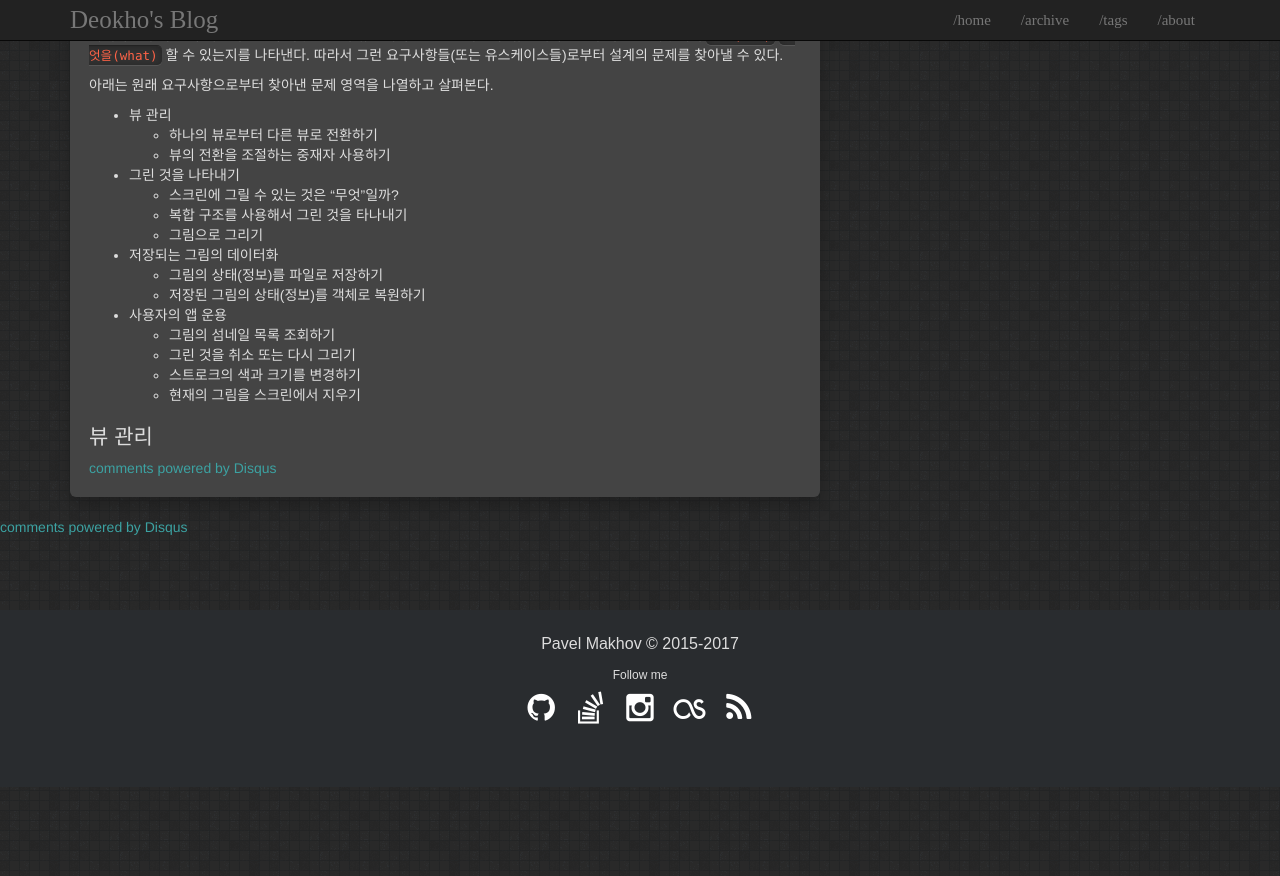
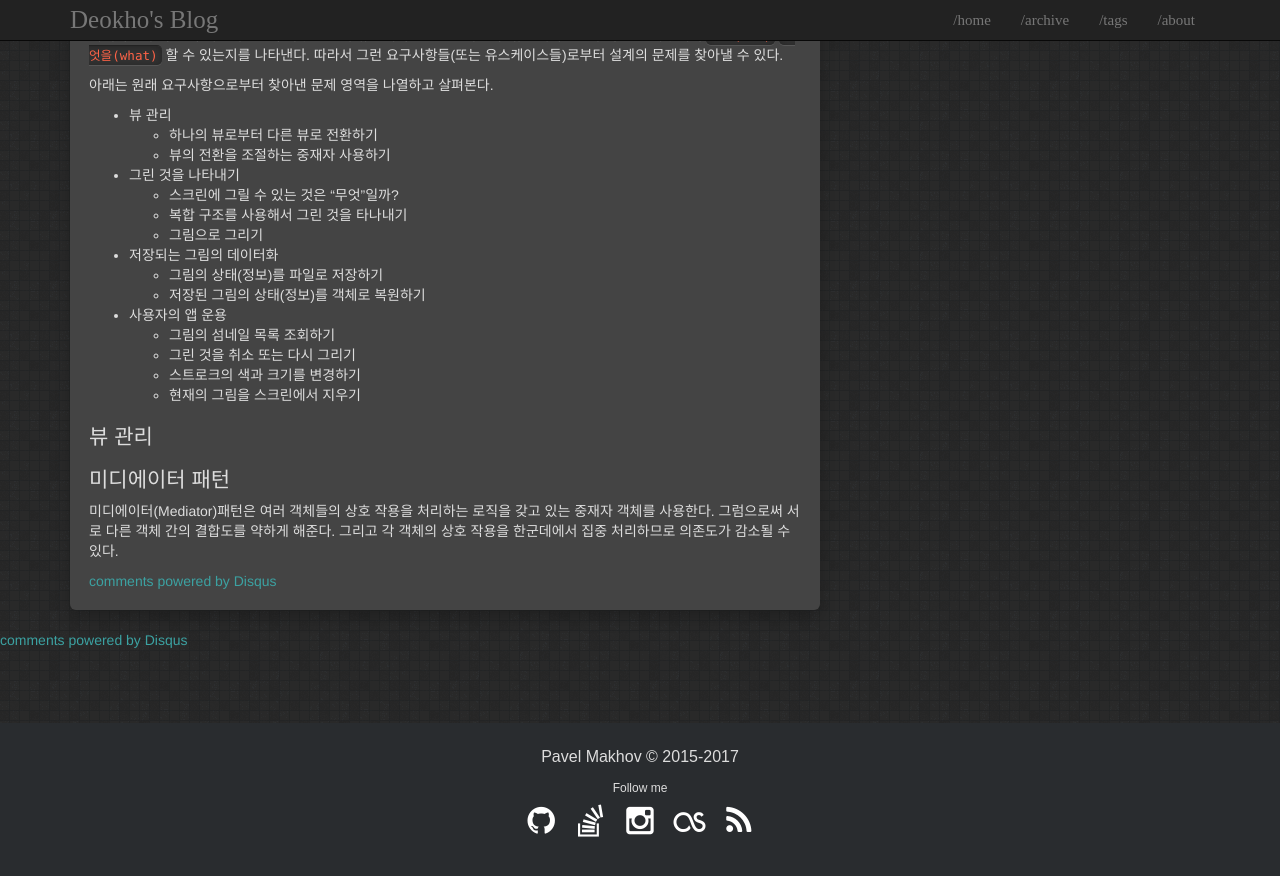
Before and after one commit to LeeDeokho/LeeDeokHo.github.io, a Jekyll site: the page built from _posts/iOS/ObjC/design_pattern/2019-04-17-Chapter2-iPhoneAppDesign.md, in a window 1280 px wide and 900 px high, scrolled down 860 px. Shown: the top 876 px of the window. Built offline with Jekyll 4.4.1, drawn with Linux system fonts in a browser that asks for light colours; comment, search, counter and statistics services are not loaded; before the commit the page ends 1647 px from its top, so only the background shows below that.

Commit message:
mediator

```diff
--- a/_posts/iOS/ObjC/design_pattern/2019-04-17-Chapter2-iPhoneAppDesign.md
+++ b/_posts/iOS/ObjC/design_pattern/2019-04-17-Chapter2-iPhoneAppDesign.md
@@ -54,3 +54,7 @@ comments: true
     * 현재의 그림을 스크린에서 지우기
 
 ## 뷰 관리
+
+## 미디에이터 패턴
+
+미디에이터(Mediator)패턴은 여러 객체들의 상호 작용을 처리하는 로직을 갖고 있는 중재자 객체를 사용한다. 그럼으로써 서로 다른 객체 간의 결합도를 약하게 해준다. 그리고 각 객체의 상호 작용을 한군데에서 집중 처리하므로 의존도가 감소될 수 있다.
```
